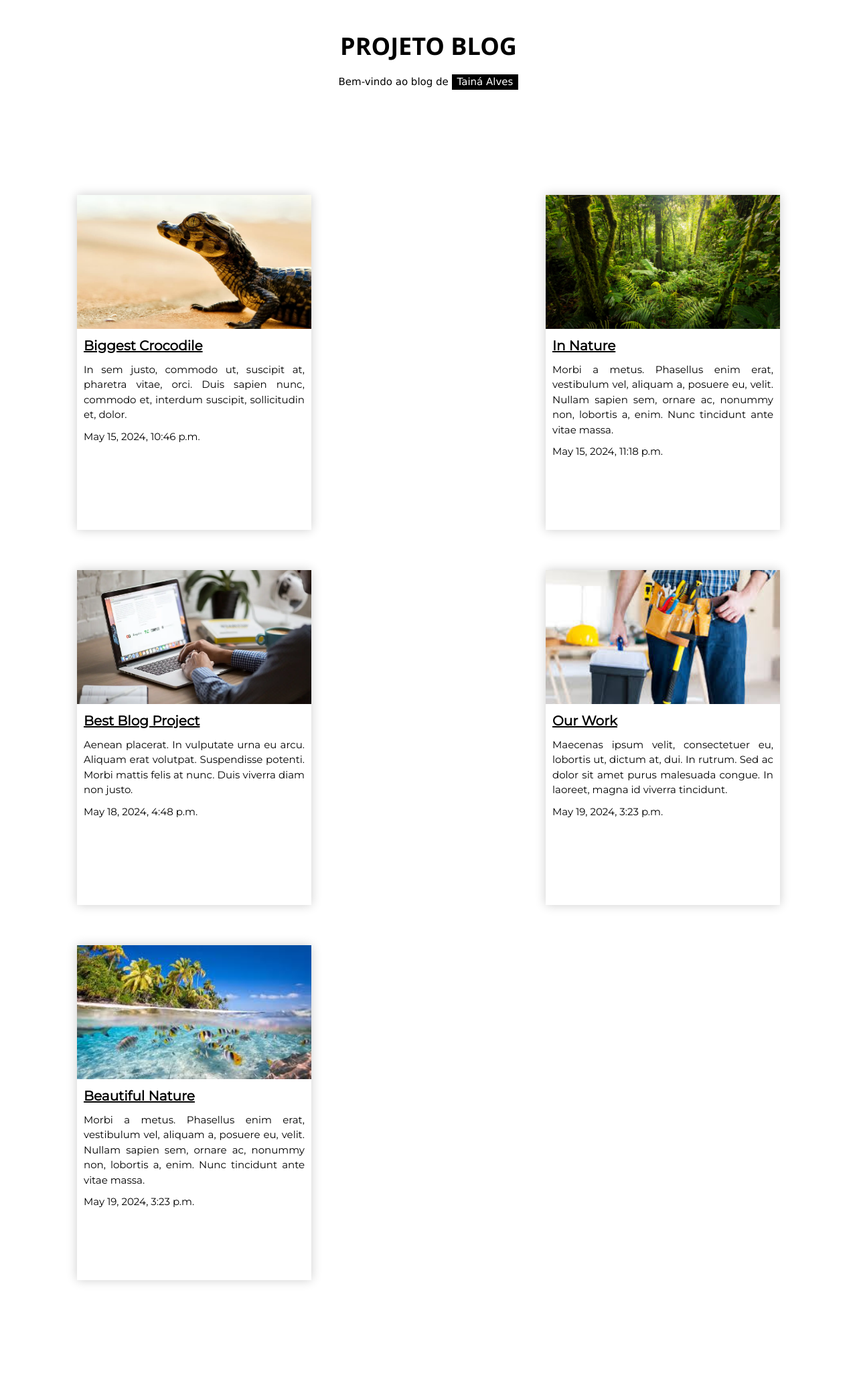
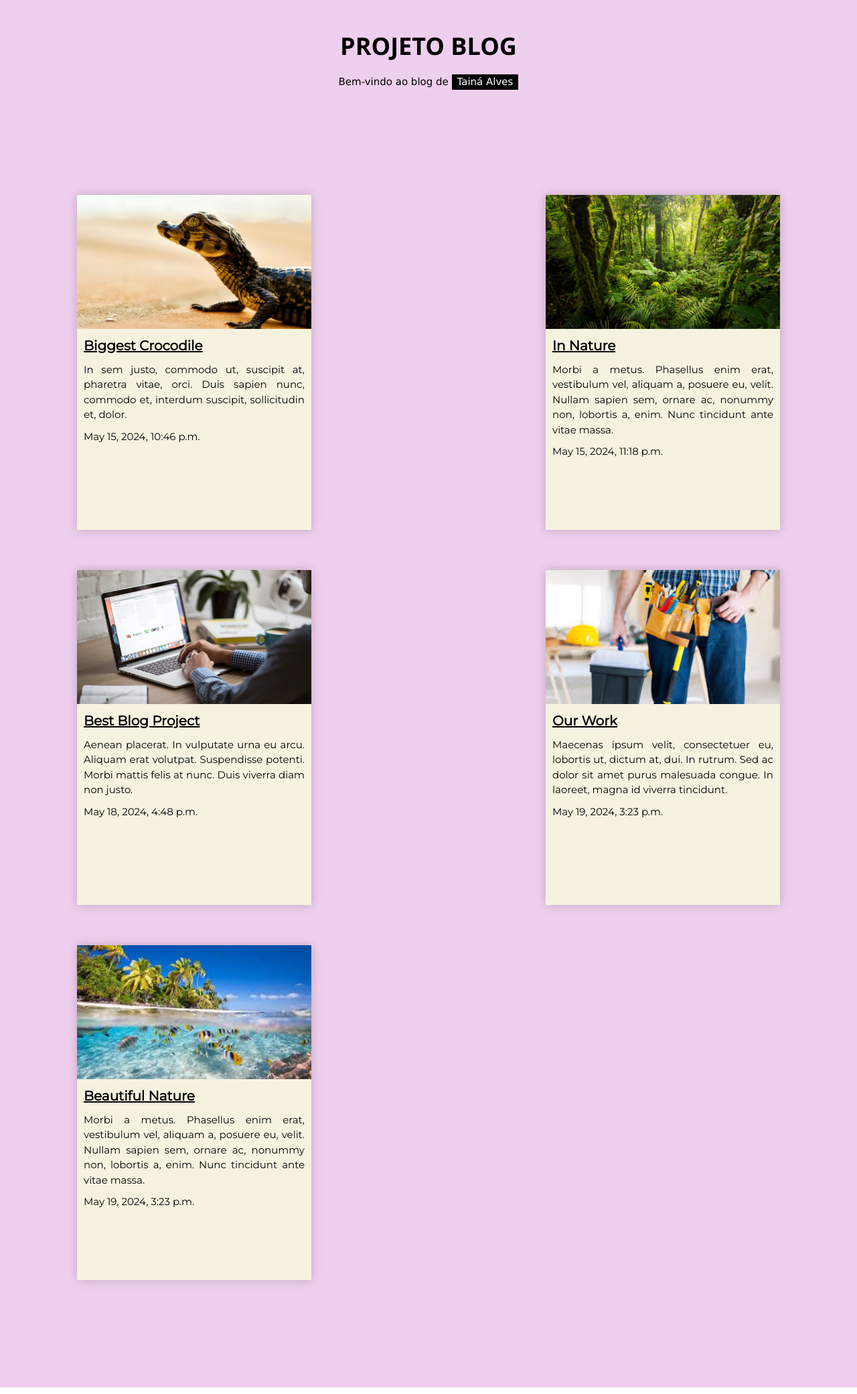
Before and after one commit to mrodriguesoliv/teste, a Django app: page / in a window 1280 px wide. Shown: the whole page at 67% size. Run offline with Django 5.2, Linux system fonts and the light colour scheme; data comes from the database, SQL or seed files in the repository.

Commit message:
29.05 19:46

```diff
--- a/projetoblog/blog/static/blog/css/blog.css
+++ b/projetoblog/blog/static/blog/css/blog.css
@@ -1,3 +1,7 @@
+
+
+/* POST VIEW CSS */
+
 .centeredimages {
   position: relative;
   width: 100%;
@@ -5,7 +9,7 @@
   object-fit: cover;
 }
 
-.containerblog{
+.containerpostboxmodel{
   display: flex;
   flex-wrap: wrap;
   padding: 100px;
@@ -13,19 +17,18 @@
   justify-content: space-between;
   }
 
-.postblog {
+.blogpost {
   margin-left: 5px;
   margin-right: 5px;
   margin-bottom: 60px;
   vertical-align: top;
   width: 350px;
   height: 500px;
-  background-color: rgba(255, 255, 255, 0.993); /*   Cor de fundo dos posts */
+  background-color: rgba(247, 243, 224, 0.979); /*   Cor de fundo dos posts */
   box-shadow: 0 0 15px rgba(0, 0, 0, 0.2); /* Sombra preta suave */
 }
 
-
-.bodyblog {
+.bodypost {
   display:block;
   color:rgb(0, 0, 0);
   font-family: 'Montserrat', sans-serif;
@@ -33,7 +36,7 @@
   text-align: justify;
 }
 
-.titleblog {
+.titlepost {
   display: block;
   color:rgb(0, 0, 0);
   font-family: 'Montserrat', sans-serif;
@@ -45,8 +48,66 @@
   text-align: left;
 }
 
-.dateblog {
+.datepost {
   display: flex;
   font-family: 'Montserrat', sans-serif;
   margin: 10px;
 }
+
+.pageview{
+  width: 100%;
+  height: 100%;
+  background-color: rgba(231, 183, 230, 0.664);
+}
+
+
+
+
+
+
+
+/* POST DETAIL CSS */
+
+
+.pagedetail{
+  width: 100%;
+  height: 100%;
+  background-color: rgba(231, 183, 230, 0.664);
+}
+
+
+.bodydetail{
+  display:block;
+  text-align: center;
+  color:rgb(0, 0, 0);
+  font-family: 'Montserrat', sans-serif;
+}
+
+
+.titledetail {
+  display: block;
+  color:rgb(0, 0, 0);
+  font-family: 'Montserrat', sans-serif;
+  text-align: center;
+  font-weight: bold;
+  font-size: 20px;
+  margin-top: 10px;
+  margin-left: 10px;
+}
+
+.datedetail {
+  display: block;
+  font-family: 'Montserrat', sans-serif;
+  position: absolute;
+  bottom: 50;
+  left: 50%;
+  transform: translateX(-50%);
+}
+
+.centeredimagesdetail {
+  display: flex;
+  left: 50%;
+  transform: translateX(50%);
+  width: 50%;
+  height: 50%;
+}
--- a/projetoblog/blog/templates/blog/post_view.html
+++ b/projetoblog/blog/templates/blog/post_view.html
@@ -1,6 +1,7 @@
 {% load static %}
 <!DOCTYPE html>
 <html>
+    <div class="pageview">
         <head>
             <meta charset="UTF-8">
             <meta name="viewport" content="width=device-width, initial-scale=1">
@@ -18,15 +19,15 @@
                     <p>Bem-vindo ao blog de <span class="w3-tag">Tainá Alves</span></p>
                 </header>
 
-            <div class="containerblog">
+            <div class="containerpostboxmodel">
                 {% for post in posts %}  <!-- for para exibir posts-->
-                <div class="postblog">
+                <div class="blogpost">
                     <img src="{% static post.cover %}" alt="Minha Imagem" class="centeredimages">
-                    <span class="titleblog"><a href="{% url 'blog:post_detail' pk=post.pk %}">{{post.title}}</a></span>
-                    <span class="bodyblog">{{post.body}}</span>
-                    <span class="dateblog">{{post.published_date}}</span>
+                    <span class="titlepost"><a href="{% url 'blog:post_detail' pk=post.pk %}">{{post.title}}</a></span>
+                    <span class="bodypost">{{post.body}}</span>
+                    <span class="datepost">{{post.published_date}}</span>
                 </div>
                 {% endfor %}
             </div>
-
+    </div>
 </html>
```
Also changed, not shown: projetoblog/blog/templates/blog/post_detail.html (+6 -4 lines).
